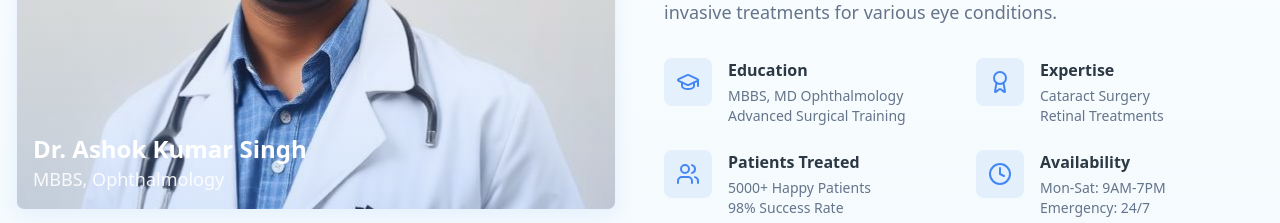
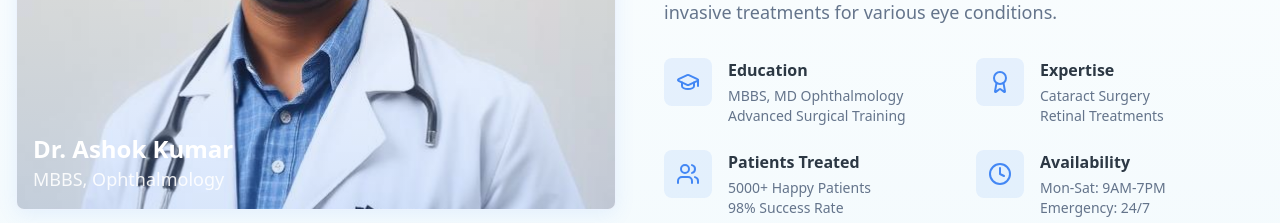
Before and after one commit to ragidla/sriram-eye-connect, a React (Vite) app: page / in a window 1280 px wide. Shown: the part 1240-1463 px from the top of the page. Built offline with nearby package versions, Linux system fonts and the light colour scheme.

Commit message:
reverting the changesD

```diff
--- a/src/components/DoctorSection.tsx
+++ b/src/components/DoctorSection.tsx
@@ -26,7 +26,7 @@ const DoctorSection = () => {
                   />
                   <div className="absolute inset-0 bg-gradient-to-t from-medical-blue/20 to-transparent"></div>
                   <div className="absolute bottom-4 left-4 text-white">
-                    <h3 className="text-2xl font-bold">Dr. Ashok Kumar Singh</h3>
+                    <h3 className="text-2xl font-bold">Dr. Ashok Kumar</h3>
                     <p className="text-lg opacity-90">MBBS, Ophthalmology</p>
                   </div>
                 </div>
```
